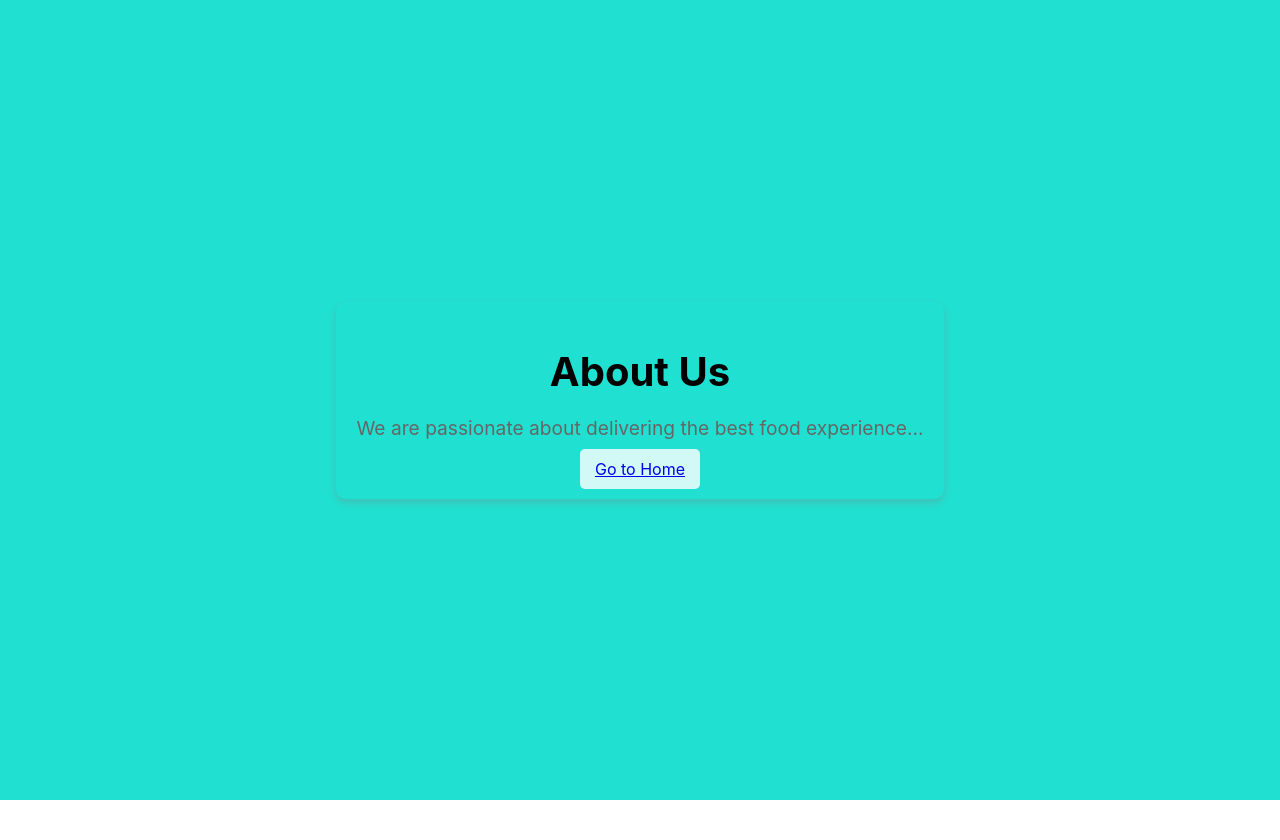
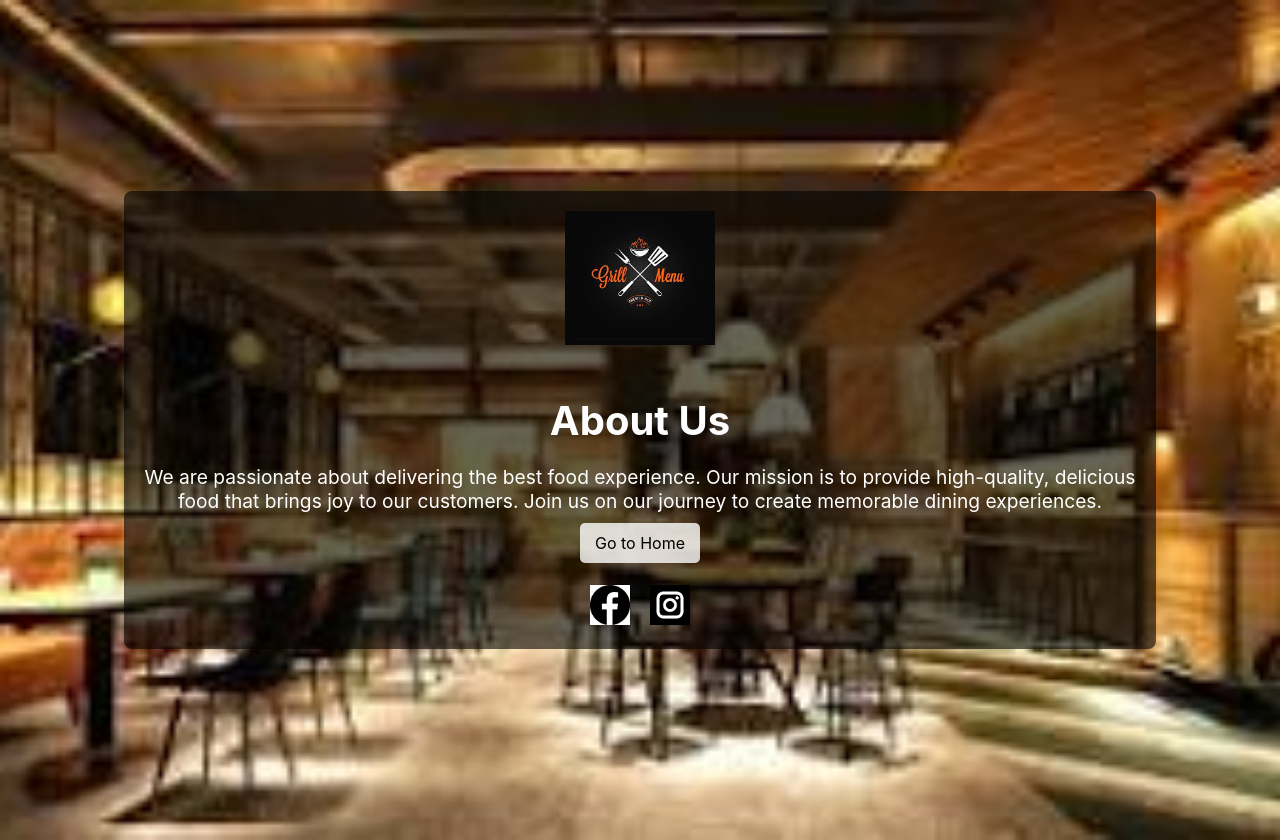
Before and after one commit to VIJESHKUNAL/food-order, a React (Create React App) app: page /About in a window 1280 px wide. Before the commit the page ends 800 px from the top, so only its background shows below. Built offline with nearby package versions, Linux system fonts and the light colour scheme.

Commit message:
about change

```diff
--- a/src/pages/About.js
+++ b/src/pages/About.js
@@ -1,18 +1,41 @@
 import React from "react";
 import { Link } from "react-router-dom";
+import companyLogo from "../images/images.jpg"; // Ensure you have a company logo image
+import facebookLogo from "../images/download.png"; // Ensure you have a Facebook logo image
+import instagramLogo from "../images/images.png"; // Ensure you have an Instagram logo image
 import "../styles/about.css";
 
 const About = () => {
   return (
     <div className="about-container">
       <div className="about-content">
+        <img src={companyLogo} className="company-logo" alt="Company Logo" />
         <h1 className="about-title">About Us</h1>
         <p className="about-text">
-          We are passionate about delivering the best food experience...
+          We are passionate about delivering the best food experience. Our
+          mission is to provide high-quality, delicious food that brings joy to
+          our customers. Join us on our journey to create memorable dining
+          experiences.
         </p>
         <Link to="/" className="nav-button">
           Go to Home
         </Link>
+        <div className="social-media-links">
+          <a
+            href="https://www.facebook.com"
+            target="_blank"
+            rel="noopener noreferrer"
+          >
+            <img src={facebookLogo} className="social-logo" alt="Facebook" />
+          </a>
+          <a
+            href="https://www.instagram.com"
+            target="_blank"
+            rel="noopener noreferrer"
+          >
+            <img src={instagramLogo} className="social-logo" alt="Instagram" />
+          </a>
+        </div>
       </div>
     </div>
   );
--- a/src/styles/about.css
+++ b/src/styles/about.css
@@ -1,25 +1,61 @@
 .about-container {
+  text-align: center;
+  background-image: url('../images/bg image.jpg'); /* Make sure you have a background.jpg in the src/images directory */
+  background-size: cover;
+  background-position: center;
+  padding: 20px;
+  color: white;
+  min-height: 100vh;
   display: flex;
+  flex-direction: column;
+  align-items: center;
   justify-content: center;
-    align-items: center;
-    height: 100vh;
-    background-color: #20e1d1;
 }
 
 .about-content {
-    text-align: center;
-    max-width: 600px;
+  background: rgba(0, 0, 0, 0.6);
   padding: 20px;
-    box-shadow: 0 4px 8px rgba(193, 61, 74, 0.2);
-    border-radius: 10px;
+  border-radius: 8px;
+  width: 80%;
+  color: white;
+}
+
+.company-logo {
+  width: 150px;
+  height: auto;
+  margin-bottom: 20px;
 }
 
 .about-title {
-    font-size: 2.5rem;
+  font-size: 2.5em;
   margin-bottom: 20px;
 }
 
 .about-text {
-    font-size: 1.2rem;
-    color: #666;
+  font-size: 1.2em;
+  margin-bottom: 20px;
 }
+
+.nav-button {
+  background: rgba(255, 255, 255, 0.8);
+  border: none;
+  border-radius: 5px;
+  padding: 10px 15px;
+  cursor: pointer;
+  font-size: 1em;
+  text-decoration: none;
+  color: black;
+  margin-bottom: 20px;
+}
+
+.social-media-links {
+  display: flex;
+  justify-content: center;
+  gap: 20px;
+}
+
+.social-logo {
+  width: 40px;
+  height: auto;
+  padding-top: 2rem;
+}
--- a/src/styles/contact.css
+++ b/src/styles/contact.css
@@ -1,59 +1,66 @@
 .contact-container {
+  text-align: center;
+  background-image: url('../images/bg image.jpg'); /* Ensure you have a contact-background.jpg in the src/images directory */
+  background-size: cover;
+  background-position: center;
+  padding: 20px;
+  color: white;
+  min-height: 100vh;
   display: flex;
+  flex-direction: column;
+  align-items: center;
   justify-content: center;
-    align-items: center;
-    height: 100vh;
-    background-color: #f1f1f1;
 }
 
 .contact-content {
-    text-align: center;
-    max-width: 600px;
+  background: rgba(0, 0, 0, 0.6);
   padding: 20px;
-    box-shadow: 0 4px 8px rgba(0, 0, 0, 0.2);
-    border-radius: 10px;
-    background: #fff;
+  border-radius: 8px;
+  width: 40%;
+  color: white;
 }
 
 .contact-title {
-    font-size: 2.5rem;
+  font-size: 2.5em;
   margin-bottom: 20px;
 }
 
 .contact-form {
   display: flex;
   flex-direction: column;
+  gap: 15px;
 }
 
-  .input {
+.input, .textarea {
+  width: 97%;
   padding: 10px;
-    margin: 10px 0;
   border-radius: 5px;
-    border: 1px solid #ccc;
-    font-size: 1rem;
+  border: none;
+  font-size: 1em;
 }
 
 .textarea {
-    padding: 10px;
-    margin: 10px 0;
-    border-radius: 5px;
-    border: 1px solid #ccc;
-    font-size: 1rem;
-    resize: none;
   height: 100px;
 }
 
 .button {
-    padding: 10px 20px;
-    margin-top: 10px;
+  background: rgba(255, 255, 255, 0.8);
   border: none;
   border-radius: 5px;
-    background-color: #28a745;
-    color: #fff;
-    font-size: 1rem;
+  padding: 10px 15px;
   cursor: pointer;
+  font-size: 1em;
+  color: black;
 }
 
-  .button:hover {
-    background-color: #218838;
+.nav-button {
+  background: rgba(255, 255, 255, 0.8);
+  border: none;
+  border-radius: 5px;
+  padding: 10px 15px;
+  cursor: pointer;
+  font-size: 1em;
+  text-decoration: none;
+  color: black;
+  margin-top: 15px;
 }
```
Also changed, not shown: src/images/download.png (added), src/images/images.png (added). Lines whose indentation alone changed are shown as unchanged.
